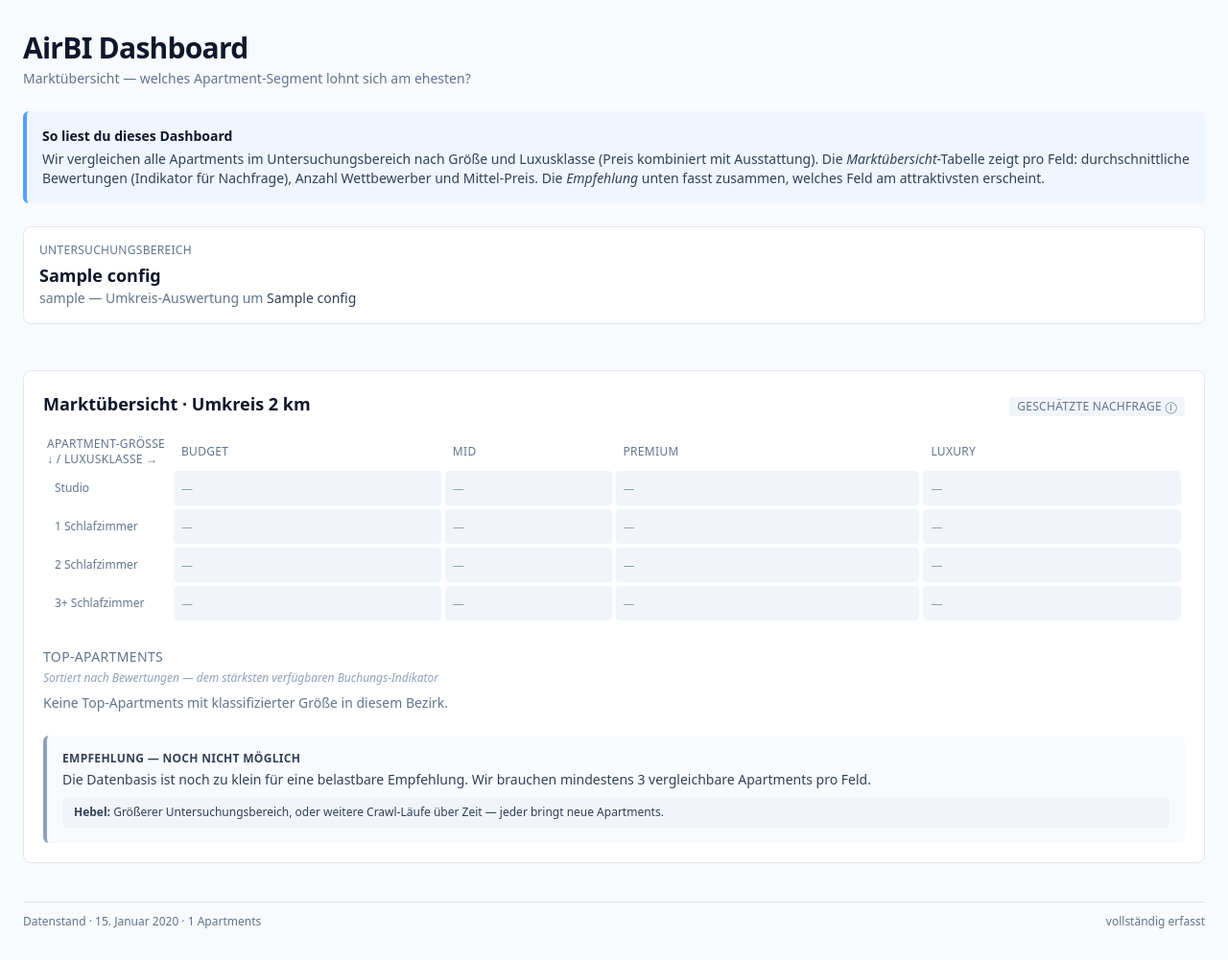
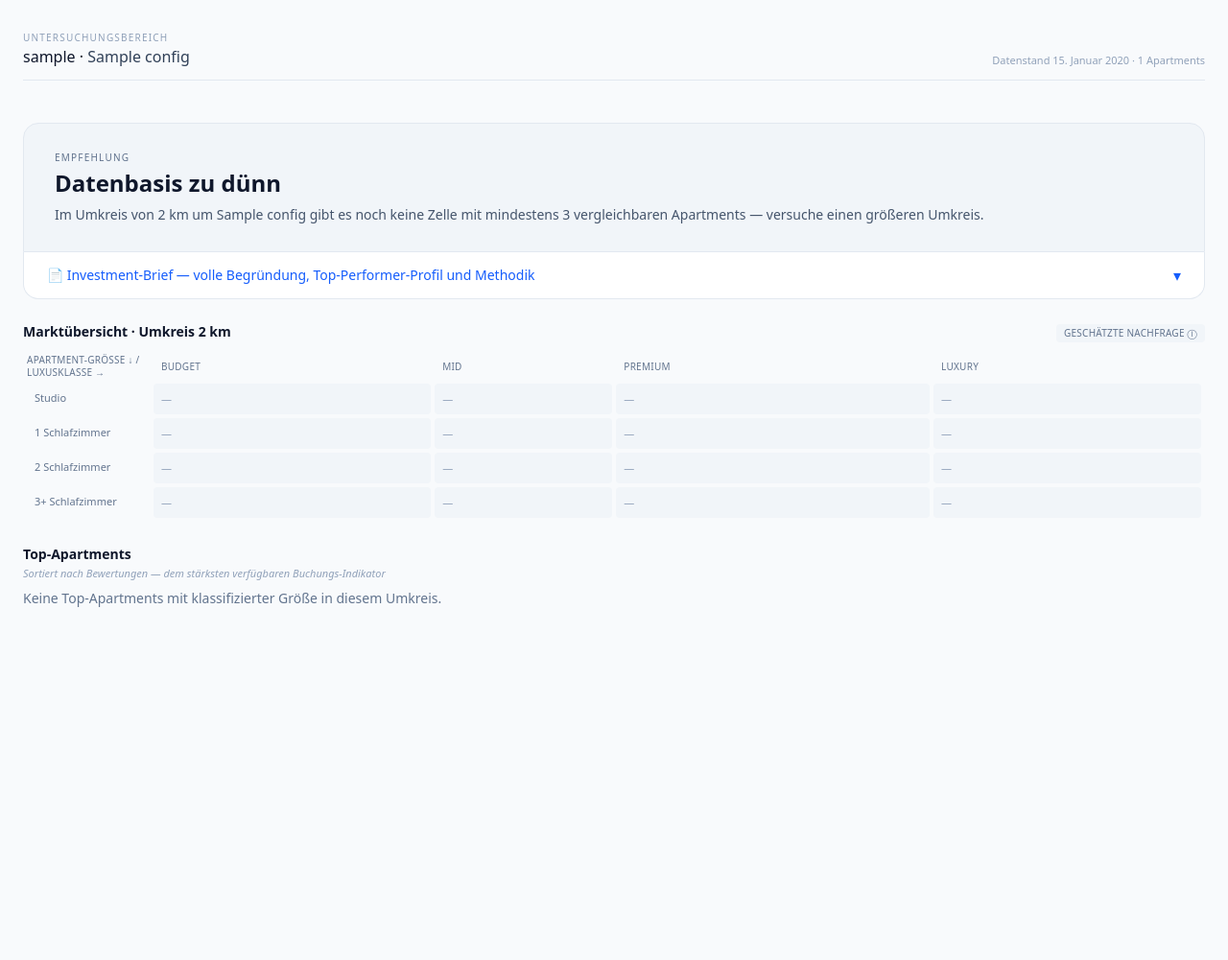
Before and after one commit to karlgrey/AirBI, a FastAPI app: page / in a window 1280 px wide. Shown: the whole page at 96% size. After the commit the page ends 633 px from the top, so only its background shows below. Run offline with FastAPI, Linux system fonts and the light colour scheme; tables that the repository leaves empty hold one stand-in row (values such as "Sample post"); style sheets or scripts are compiled from the project's sources; some libraries are stand-ins or nearby versions.

Commit message:
feat(web): Hero-Empfehlung + ausklappbarer Investment-Brief
Dashboard-UX-Refresh:
- Hero-Card (dunkel, XXL Headline = Best-Cell, 3 KPIs) ersetzt den alten
  Empfehlungs-Block am Ende.
- Investment-Brief als <details>-Element direkt unter dem Hero: Begründung
  + Top-Performer-Profilierung (gemeinsame Merkmale) + Methodik-Hinweis.
- Marktübersicht visuell sekundär, Top-Apartments kompakt.
- Onboarding-Box entfällt (Hero ist selbsterklärend, Methodik im Brief).
- Datenstand wandert in den schlanken Header, Footer ist konditional.
- Thin-Daten-Variante: Hero zeigt 'Datenbasis zu dünn' + Hinweis auf
  größeren Umkreis.

Co-Authored-By: Claude Opus 4.7 (1M context) <noreply@anthropic.com>

```diff
--- a/airbi/web/templates/_matrix_region.html
+++ b/airbi/web/templates/_matrix_region.html
@@ -8,37 +8,137 @@
     Im gewählten Umkreis liegen im aktuellen Datenstand keine Apartments vor.
   </div>
 {% else %}
-  <div class="grid gap-6 {% if matrices|length > 1 %}lg:grid-cols-2{% endif %}">
   {% for matrix in matrices %}
-      <article class="rounded-lg border border-slate-200 bg-white p-5">
-        <header class="mb-4 flex items-baseline justify-between">
-          <h2 class="text-lg font-semibold">
-            Marktübersicht · Umkreis {{ matrix.radius_km|int }} km
+    {% set has_best = matrix.best_cell is not none %}
+    {% if has_best %}
+      {% set bsize, blux = matrix.best_cell %}
+      {% set bcell = matrix.cell(bsize, blux) %}
+    {% endif %}
+    {% set rate_pct = (matrix.review_rate * 100)|round|int %}
+    {% set center = matrix.center_label or "das Zielobjekt" %}
+    {% set radius_int = matrix.radius_km|int %}
+
+    <article>
+      {# ============ HERO-EMPFEHLUNG ============ #}
+      {% if has_best %}
+        <section class="rounded-t-2xl bg-gradient-to-br from-slate-900 to-slate-800 px-6 py-6 sm:px-8 sm:py-7 text-white shadow-lg">
+          <div class="text-[10px] uppercase tracking-[0.12em] text-slate-400 mb-1">
+            Empfehlung
+          </div>
+          <h2 class="text-2xl sm:text-3xl font-semibold leading-tight">
+            {% if bsize == "Studio" %}Studio
+            {% elif bsize == "1BR" %}1 Schlafzimmer
+            {% elif bsize == "2BR" %}2 Schlafzimmer
+            {% elif bsize == "3BR+" %}3+ Schlafzimmer
+            {% else %}{{ bsize }}{% endif %}
+            · {{ blux }}
           </h2>
-          <span class="rounded bg-slate-100 px-2 py-0.5 text-xs uppercase
-                       tracking-wide text-slate-500"
-                title="Wir können Buchungen nicht direkt zählen. Mehr Bewertungen ≈ mehr Buchungen über die Lebenszeit (Annahme: ~{{ (matrix.review_rate * 100)|round|int }}% der Gäste bewerten).">
+          <p class="mt-1 text-sm text-slate-300">
+            die attraktivste Kombination im Umkreis von {{ radius_int }} km um {{ center }}
+          </p>
+          <div class="mt-5 grid grid-cols-3 gap-4 border-t border-white/10 pt-4">
+            <div>
+              <div class="text-2xl font-semibold">{{ bcell.n }}</div>
+              <div class="text-[10px] uppercase tracking-wide text-slate-400">Wettbewerber</div>
+            </div>
+            <div>
+              <div class="text-2xl font-semibold">{% if bcell.adr %}€{{ bcell.adr|int }}{% else %}–{% endif %}</div>
+              <div class="text-[10px] uppercase tracking-wide text-slate-400">Median pro Nacht</div>
+            </div>
+            <div>
+              <div class="text-2xl font-semibold">{{ bcell.score|round(0)|int }}</div>
+              <div class="text-[10px] uppercase tracking-wide text-slate-400">Ø Bewertungen je Apt</div>
+            </div>
+          </div>
+        </section>
+      {% else %}
+        <section class="rounded-t-2xl bg-slate-100 border border-slate-200 px-6 py-6 sm:px-8 sm:py-7 text-slate-700">
+          <div class="text-[10px] uppercase tracking-[0.12em] text-slate-500 mb-1">
+            Empfehlung
+          </div>
+          <h2 class="text-2xl font-semibold leading-tight text-slate-900">
+            Datenbasis zu dünn
+          </h2>
+          <p class="mt-2 text-sm text-slate-600">
+            Im Umkreis von {{ radius_int }} km um {{ center }} gibt es noch keine Zelle mit mindestens {{ matrix.min_sample }} vergleichbaren Apartments — versuche einen größeren Umkreis.
+          </p>
+        </section>
+      {% endif %}
+
+      {# ============ INVESTMENT-BRIEF (ausklappbar) ============ #}
+      <details class="rounded-b-2xl border border-t-0 border-slate-200 bg-white mb-6 group">
+        <summary class="cursor-pointer list-none flex items-center justify-between px-6 py-3 text-sm text-blue-600 font-medium hover:bg-slate-50">
+          <span>📄 Investment-Brief — volle Begründung, Top-Performer-Profil und Methodik</span>
+          <span class="text-base group-open:rotate-180 transition-transform">▾</span>
+        </summary>
+        <div class="border-t border-slate-100 bg-slate-50 px-6 py-5 text-[13px] leading-relaxed text-slate-800 space-y-3" style="font-family: Georgia, 'Times New Roman', serif;">
+          {% if has_best %}
+            <p>
+              <strong>
+                Im Umkreis von {{ radius_int }} km um {{ center }} lohnt sich aktuell vor allem
+                {% if bsize == "Studio" %}Studio
+                {% elif bsize == "1BR" %}1-Schlafzimmer
+                {% elif bsize == "2BR" %}2-Schlafzimmer
+                {% elif bsize == "3BR+" %}3+ Schlafzimmer
+                {% else %}{{ bsize }}{% endif %}
+                im {{ blux }}-Segment.
+              </strong>
+              Von {{ matrix.listing_count }} vergleichbaren Apartments entfallen {{ bcell.n }} auf diese Klasse, mit durchschnittlich {{ bcell.score|round(0)|int }} Bewertungen je Apartment — der stärkste verfügbare Hinweis darauf, dass die Nachfrage das Angebot trägt.
+            </p>
+            {% set profile = matrix.top_performer_profile %}
+            {% if profile and profile.count > 0 %}
+              <p>
+                <strong>Profil der Top-Performer.</strong>
+                Typisch:
+                {% if profile.median_bedrooms is not none %}
+                  {{ profile.median_bedrooms }} {% if profile.median_bedrooms == 1 %}Schlafzimmer{% else %}Schlafzimmer{% endif %}{% if profile.median_beds is not none %}, {{ profile.median_beds }} {% if profile.median_beds == 1 %}Bett{% else %}Betten{% endif %}{% endif %}{% if profile.median_max_guests is not none %}, bis zu {{ profile.median_max_guests }} Gäste{% endif %}.
+                {% endif %}
+                {% if profile.superhost_share is not none %}
+                  In {{ (profile.superhost_share * 100)|round|int }} % der Fälle vom Superhost geführt.
+                {% endif %}
+                {% if profile.common_amenities %}
+                  Häufige Ausstattung:
+                  {% for name, share in profile.common_amenities %}<em>{{ name }}</em> ({{ (share * 100)|round|int }} %){% if not loop.last %}, {% endif %}{% endfor %}.
+                {% endif %}
+                {% if profile.price_median is not none %}
+                  Mittel-ADR €{{ profile.price_median|int }}{% if profile.price_min is not none and profile.price_max is not none %}, Spanne €{{ profile.price_min|int }} – €{{ profile.price_max|int }}{% endif %}.
+                {% endif %}
+              </p>
+            {% endif %}
+          {% endif %}
+          <p style="font-family: system-ui, -apple-system, sans-serif;" class="text-[12px] text-slate-600 bg-white border-l-4 border-slate-300 rounded px-3 py-2">
+            <strong>Methodik.</strong>
+            Nachfrage wird aus dem Bewertungs-Volumen abgeleitet (Annahme: ~{{ rate_pct }} % der Gäste bewerten). Das ist ein <em>Indikator</em>, keine gemessene Auslastung.
+            Die Luxusklasse ist ein gewichteter Index aus Preis-Perzentil (Umkreis-Kohorte) und Amenity-Score.
+          </p>
+        </div>
+      </details>
+
+      {# ============ MARKTÜBERSICHT (sekundär) ============ #}
+      <section class="mb-6">
+        <header class="flex items-baseline justify-between mb-2">
+          <h3 class="text-sm font-semibold text-slate-900">Marktübersicht · Umkreis {{ radius_int }} km</h3>
+          <span class="rounded bg-slate-100 px-2 py-0.5 text-[10px] uppercase tracking-wide text-slate-500"
+                title="Mehr Bewertungen ≈ mehr Buchungen über die Lebenszeit (Annahme: ~{{ rate_pct }}% der Gäste bewerten).">
             geschätzte Nachfrage ⓘ
           </span>
         </header>
-
         <div class="overflow-x-auto">
-          <table class="w-full border-separate border-spacing-1 text-sm">
+          <table class="w-full border-separate border-spacing-1 text-xs">
             <thead>
               <tr>
-                <th class="w-32 text-left text-xs font-medium uppercase
-                           tracking-wide text-slate-500">Apartment-Größe ↓ / Luxusklasse →</th>
+                <th class="w-32 text-left text-[10px] font-medium uppercase tracking-wide text-slate-500">
+                  Apartment-Größe ↓ / Luxusklasse →
+                </th>
                 {% for tier in matrix.luxury_classes %}
-                  <th class="px-2 py-1 text-left text-xs font-medium uppercase
-                             tracking-wide text-slate-500">{{ tier }}</th>
+                  <th class="px-2 py-1 text-left text-[10px] font-medium uppercase tracking-wide text-slate-500">{{ tier }}</th>
                 {% endfor %}
               </tr>
             </thead>
             <tbody>
               {% for size in matrix.size_classes %}
                 <tr>
-                  <th class="px-2 py-1 text-left text-xs font-medium
-                             text-slate-500">
+                  <th class="px-2 py-1 text-left text-[11px] font-medium text-slate-500">
                     {% if size == "Studio" %}Studio
                     {% elif size == "1BR" %}1 Schlafzimmer
                     {% elif size == "2BR" %}2 Schlafzimmer
@@ -53,25 +153,19 @@
                                {% elif cell.heat == 2 %}bg-emerald-200
                                {% elif cell.heat == 1 %}bg-emerald-100
                                {% else %}bg-slate-100 text-slate-400{% endif %}
-                               {% if matrix.best_cell == (size, tier) %}
-                                 ring-2 ring-amber-500
-                               {% endif %}"
+                               {% if matrix.best_cell == (size, tier) %}ring-2 ring-amber-500{% endif %}"
                         title="{{ size }} · {{ tier }} — Durchschnittliche Bewertungen je Apartment, Anzahl Wettbewerber und Mittel-Preis pro Nacht. Die Luxusklasse kombiniert Preis und Ausstattung.">
                       {% if cell.n == 0 %}
-                        <span class="text-xs">—</span>
+                        <span class="text-[11px]">—</span>
                       {% else %}
-                        <div class="text-xs">
+                        <div class="text-[11px]">
                           {% if cell.is_thin %}
-                            <span class="rounded bg-white/60 px-1
-                                         text-[10px] uppercase text-slate-500">Stichprobe klein</span>
+                            <span class="rounded bg-white/60 px-1 text-[9px] uppercase text-slate-500">Stichprobe klein</span>
                           {% endif %}
-                          <span class="font-semibold">
-                            {{ cell.score|round(0)|int }} Bew./Apt
-                          </span>
+                          <span class="font-semibold">{{ cell.score|round(0)|int }} Bew./Apt</span>
                         </div>
-                        <div class="text-[11px] opacity-80">
-                          {{ cell.n }} Wettb. ·
-                          €{% if cell.adr %}{{ cell.adr|int }}{% else %}–{% endif %}/N.
+                        <div class="text-[10px] opacity-80">
+                          {{ cell.n }} Wettb. · €{% if cell.adr %}{{ cell.adr|int }}{% else %}–{% endif %}/N.
                         </div>
                       {% endif %}
                     </td>
@@ -81,27 +175,25 @@
             </tbody>
           </table>
         </div>
+      </section>
 
-        <section class="mt-6">
-          <h3 class="text-sm font-medium uppercase tracking-wide text-slate-500">
-            Top-Apartments
-          </h3>
-          <p class="mt-1 text-xs italic text-slate-400">
+      {# ============ TOP-APARTMENTS (kompakt) ============ #}
+      <section>
+        <h3 class="text-sm font-semibold text-slate-900">Top-Apartments</h3>
+        <p class="mt-0.5 text-[11px] italic text-slate-400">
           Sortiert nach Bewertungen — dem stärksten verfügbaren Buchungs-Indikator
         </p>
         {% if matrix.top_performers %}
-            <ul class="mt-2 divide-y divide-slate-100">
+          <ul class="mt-2 divide-y divide-slate-100 border-t border-slate-100">
             {% for perf in matrix.top_performers %}
               <li class="flex items-baseline justify-between py-2 text-sm">
-                  <div>
+                <div class="min-w-0">
                   {% if perf.url %}
-                      <a href="{{ perf.url }}" class="font-medium text-slate-900 hover:underline"
-                         target="_blank" rel="noreferrer">{{ perf.title or perf.airbnb_id }}</a>
+                    <a href="{{ perf.url }}" class="font-medium text-slate-900 hover:underline" target="_blank" rel="noreferrer">{{ perf.title or perf.airbnb_id }}</a>
                   {% else %}
                     <span class="font-medium text-slate-900">{{ perf.title or perf.airbnb_id }}</span>
                   {% endif %}
-                    <span class="ml-2 rounded bg-slate-100 px-1.5 py-0.5
-                                 text-[11px] text-slate-600">
+                  <span class="ml-2 rounded bg-slate-100 px-1.5 py-0.5 text-[11px] text-slate-600">
                     {% if perf.size_class == "Studio" %}Studio
                     {% elif perf.size_class == "1BR" %}1 SZ
                     {% elif perf.size_class == "2BR" %}2 SZ
@@ -110,61 +202,16 @@
                     · {{ perf.luxury_class }}
                   </span>
                 </div>
-                  <div class="text-xs text-slate-500">
-                    {{ perf.review_count }} Bewertungen
-                    {% if perf.rating %} · ★ {{ "%.2f"|format(perf.rating) }}{% endif %}
+                <div class="shrink-0 text-xs text-slate-500">
+                  {{ perf.review_count }} Bewertungen{% if perf.rating %} · ★ {{ "%.2f"|format(perf.rating) }}{% endif %}
                 </div>
               </li>
             {% endfor %}
           </ul>
         {% else %}
-            <p class="mt-2 text-sm text-slate-500">
-              Keine Top-Apartments mit klassifizierter Größe in diesem Bezirk.
-            </p>
+          <p class="mt-2 text-sm text-slate-500">Keine Top-Apartments mit klassifizierter Größe in diesem Umkreis.</p>
         {% endif %}
       </section>
-
-        {% if matrix.best_cell %}
-          {% set size, tier = matrix.best_cell %}
-          {% set cell = matrix.cell(size, tier) %}
-          <section class="mt-6 rounded-md border-l-4 border-amber-500 bg-amber-50 p-4">
-            <h3 class="mb-1 text-xs font-semibold uppercase tracking-wide text-amber-900">
-              Empfehlung — am attraktivsten
-            </h3>
-            <p class="text-sm text-amber-950">
-              <strong>
-                {% if size == "Studio" %}Studio
-                {% elif size == "1BR" %}1 Schlafzimmer
-                {% elif size == "2BR" %}2 Schlafzimmer
-                {% elif size == "3BR+" %}3+ Schlafzimmer
-                {% else %}{{ size }}{% endif %}
-                · {{ tier }}.
-              </strong>
-              Im Schnitt {{ cell.score|round(0)|int }} Bewertungen pro Apartment bei
-              {{ cell.n }} Wettbewerber{% if cell.n != 1 %}n{% endif %},
-              Mittel-Preis €{% if cell.adr %}{{ cell.adr|int }}{% else %}–{% endif %}/Nacht.
-            </p>
-            <p class="mt-2 text-xs italic text-amber-800">
-              Nachfragewerte sind ein Indikator (~{{ (matrix.review_rate * 100)|round|int }}% der
-              Gäste bewerten), keine gemessene Auslastung.
-            </p>
-          </section>
-        {% else %}
-          <section class="mt-6 rounded-md border-l-4 border-slate-400 bg-slate-50 p-4">
-            <h3 class="mb-1 text-xs font-semibold uppercase tracking-wide text-slate-700">
-              Empfehlung — noch nicht möglich
-            </h3>
-            <p class="text-sm text-slate-700">
-              Die Datenbasis ist noch zu klein für eine belastbare Empfehlung.
-              Wir brauchen mindestens {{ matrix.min_sample }} vergleichbare Apartments pro Feld.
-            </p>
-            <p class="mt-2 rounded bg-slate-100 px-3 py-2 text-xs text-slate-700">
-              <strong>Hebel:</strong> Größerer Untersuchungsbereich, oder weitere Crawl-Läufe
-              über Zeit — jeder bringt neue Apartments.
-            </p>
-          </section>
-        {% endif %}
     </article>
   {% endfor %}
-  </div>
 {% endif %}
--- a/airbi/web/templates/dashboard.html
+++ b/airbi/web/templates/dashboard.html
@@ -1,14 +1,11 @@
 {% extends "base.html" %}
 {% block title %}AirBI — Marktübersicht{% endblock %}
 {% block content %}
-  <header class="mb-6">
-    <h1 class="text-3xl font-semibold tracking-tight">AirBI Dashboard</h1>
-    <p class="mt-1 text-sm text-slate-500">
-      Marktübersicht — welches Apartment-Segment lohnt sich am ehesten?
-    </p>
-  </header>
 
   {% if search_config is none %}
+    <header class="mb-6">
+      <h1 class="text-3xl font-semibold tracking-tight">AirBI Dashboard</h1>
+    </header>
     <section class="rounded-lg border border-amber-300 bg-amber-50 p-6 text-amber-900">
       <h2 class="text-lg font-semibold">Noch kein Untersuchungsbereich angelegt</h2>
       <p class="mt-2 text-sm">
@@ -18,28 +15,24 @@
     </section>
   {% else %}
 
-    <section class="mb-6 rounded-md border-l-4 border-blue-400 bg-blue-50 p-4 text-sm text-slate-700">
-      <h2 class="mb-1 font-semibold text-slate-900">So liest du dieses Dashboard</h2>
-      <p>
-        Wir vergleichen alle Apartments im Untersuchungsbereich nach Größe und
-        Luxusklasse (Preis kombiniert mit Ausstattung). Die <em>Marktübersicht</em>-Tabelle zeigt pro Feld:
-        durchschnittliche Bewertungen (Indikator für Nachfrage), Anzahl
-        Wettbewerber und Mittel-Preis. Die <em>Empfehlung</em> unten fasst
-        zusammen, welches Feld am attraktivsten erscheint.
-      </p>
-    </section>
+    {# --- Schlanker Header: Untersuchungsbereich links, Datenstand rechts --- #}
+    <header class="mb-5 flex flex-wrap items-end justify-between gap-3 border-b border-slate-200 pb-3">
+      <div>
+        <div class="text-[10px] uppercase tracking-[0.12em] text-slate-400">Untersuchungsbereich</div>
+        <div class="text-base font-medium text-slate-900">
+          {{ city_label }} · <span class="text-slate-700">{{ search_config.center_label or search_config.name }}</span>
+        </div>
+      </div>
+      <div class="text-[11px] text-slate-400">
+        {% if latest_run %}
+          Datenstand {{ latest_run_date_de }} · {{ latest_run.listings_seen }} Apartments
+        {% else %}
+          Noch kein Crawl gelaufen
+        {% endif %}
+      </div>
+    </header>
 
-    <section class="mb-6 rounded-lg border border-slate-200 bg-white p-4">
-      <h2 class="text-xs font-medium uppercase tracking-wide text-slate-500">
-        Untersuchungsbereich
-      </h2>
-      <p class="mt-1 text-lg font-semibold text-slate-900">{{ search_config.name }}</p>
-      <p class="text-sm text-slate-500">
-        {{ city_label }} — Umkreis-Auswertung um
-        <span class="font-medium text-slate-700">{{ search_config.center_label or "das Zielobjekt" }}</span>
-      </p>
-    </section>
-
+    {# --- Umkreis-Schalter mit Click-Highlighter --- #}
     <nav id="umkreis-nav" class="mb-6 flex gap-2" aria-label="Umkreis">
       {% for r in search_config.band_radii_km %}
         <button type="button"
@@ -79,24 +72,11 @@
       {% include "_matrix_region.html" %}
     </section>
 
-    <footer class="mt-10 flex justify-between border-t border-slate-200 pt-3 text-xs text-slate-500">
-      <div>
-        {% if latest_run %}
-          Datenstand · {{ latest_run_date_de }} · {{ latest_run.listings_seen }} Apartments
-        {% else %}
-          Noch kein Crawl gelaufen.
-        {% endif %}
-      </div>
-      <div>
-        {% if latest_run %}
-          {% if latest_run.status == 'completed' %}
-            vollständig erfasst
-          {% else %}
-            Status: {{ latest_run.status }}
-          {% endif %}
-        {% endif %}
-      </div>
-    </footer>
+    {% if latest_run and latest_run.status != 'completed' %}
+      <footer class="mt-10 border-t border-slate-200 pt-3 text-xs text-slate-500">
+        Status des letzten Laufs: {{ latest_run.status }}
+      </footer>
+    {% endif %}
 
   {% endif %}
 {% endblock %}
```
Also changed, not shown: tests/test_web.py (+92 -44 lines). Lines whose indentation alone changed are shown as unchanged.
